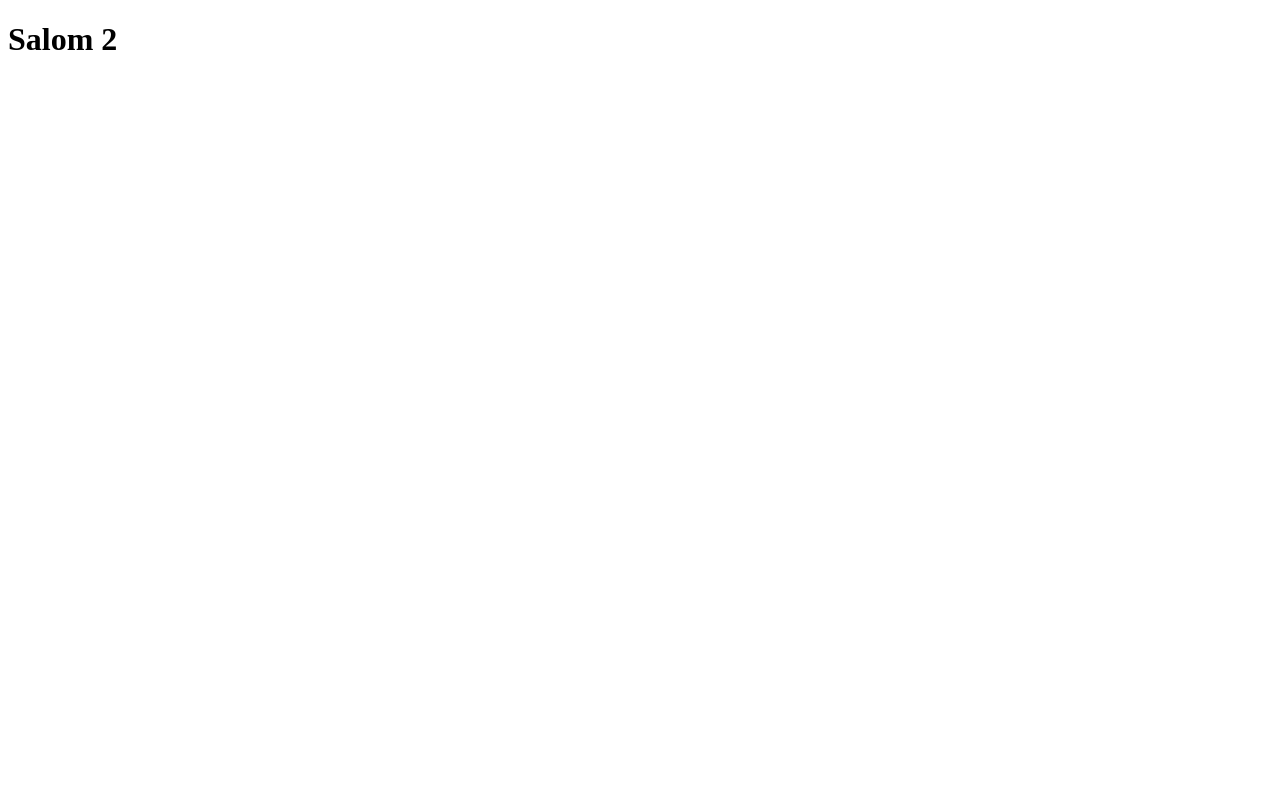
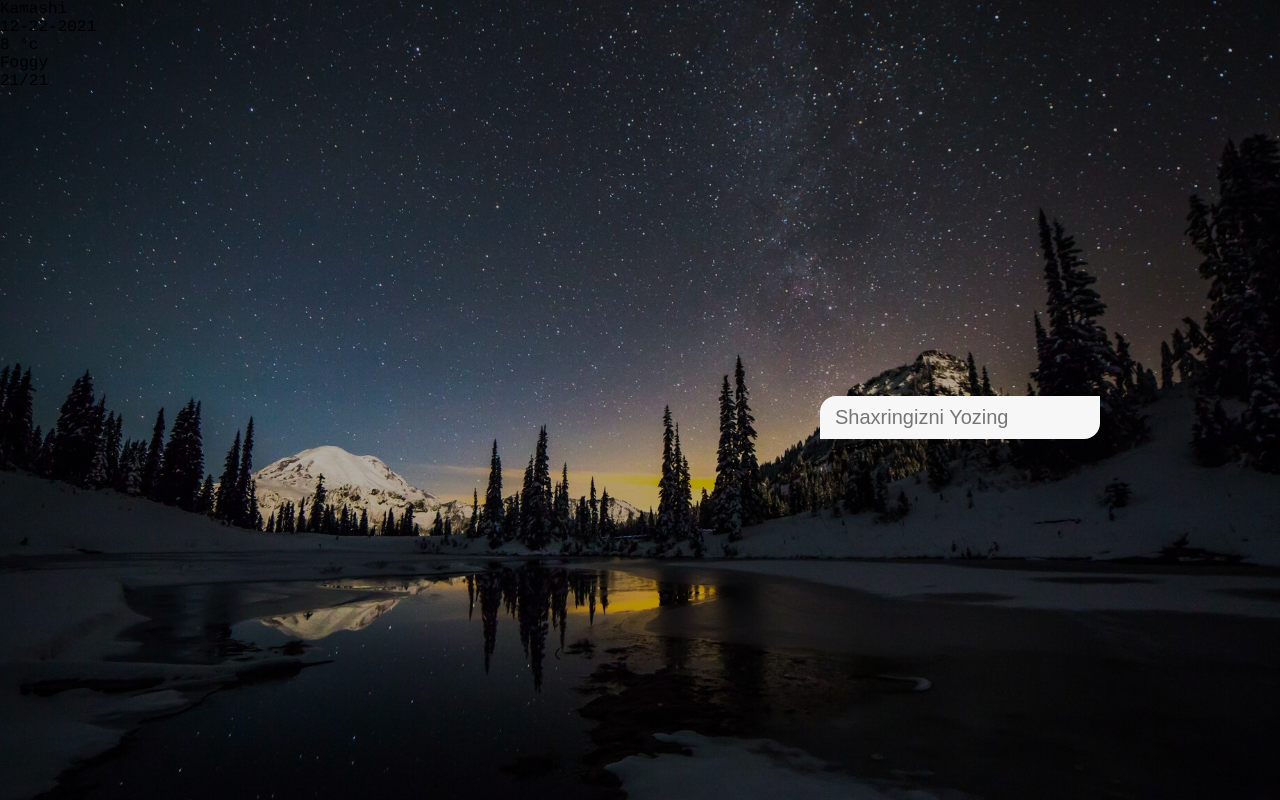
Before and after one commit to leeaka/weatherapp, a plain HTML site: page index.html in a window 1280 px wide. Drawn offline with Linux system fonts and the light colour scheme.

Commit message:
design finished

```diff
--- a/index.html
+++ b/index.html
@@ -5,8 +5,33 @@
     <meta http-equiv="X-UA-Compatible" content="IE=edge">
     <meta name="viewport" content="width=device-width, initial-scale=1.0">
     <title>Obi Havo </title>
+    <link rel="stylesheet" href="./style.css">
 </head>
 <body>
-    <h1>Salom 2</h1>
+
+    <div class="app-wrap">
+        <main>
+            <section class="location">
+               <div class="city">
+                    Kamashi
+               </div>
+               <div class="date">
+                   12-22-2021
+               </div>
+            </section>
+            <div class="main-temp">
+                <div class="temp">
+                    8 <span>°c</span>
+                </div>
+                <div class="weather">Foggy</div>
+                <div class="high-low">21/21</div>
+            </div>
+        </main>
+        <header>
+            <input type="text" autocomplete="off" class="search-box" placeholder="Shaxringizni Yozing">
+        </header>
+    </div>
+
+    <script src="app.js"></script>
 </body>
 </html>
--- a/style.css
+++ b/style.css
@@ -0,0 +1,48 @@
+* {
+  margin: 0;
+  padding: 0;
+  box-sizing: border-box;
+}
+
+body {
+  font-family: courier, sans-serif;
+  background-image: url(./bg.jpg);
+  background-size: cover;
+  background-position: top center;
+}
+
+.app-wrap {
+  display: grid;
+  grid-template-columns: 50% 50%;
+  height: 100vh;
+  background-image: linear-gradient(
+    to bottom,
+    rgba(0, 0, 0, 0.3),
+    rgba(0, 0, 0, 0.3)
+  );
+}
+
+header {
+  display: flex;
+  justify-content: center;
+  padding: 50px 15px 15px;
+  align-items: center;
+}
+
+header input {
+  width: 100%;
+  max-width: 280px;
+  padding: 10px 15px;
+  border: none;
+  outline: none;
+  background-color: rgb(247, 247, 247);
+  border-radius: 16px 0px 16px 0;
+  color: #333;
+  font-size: 20px;
+  font-weight: 300;
+  transition: 0.2s ease-out;
+}
+
+header input:focus {
+  background-color: rgba(red, green, blue, alpha);
+}
```
